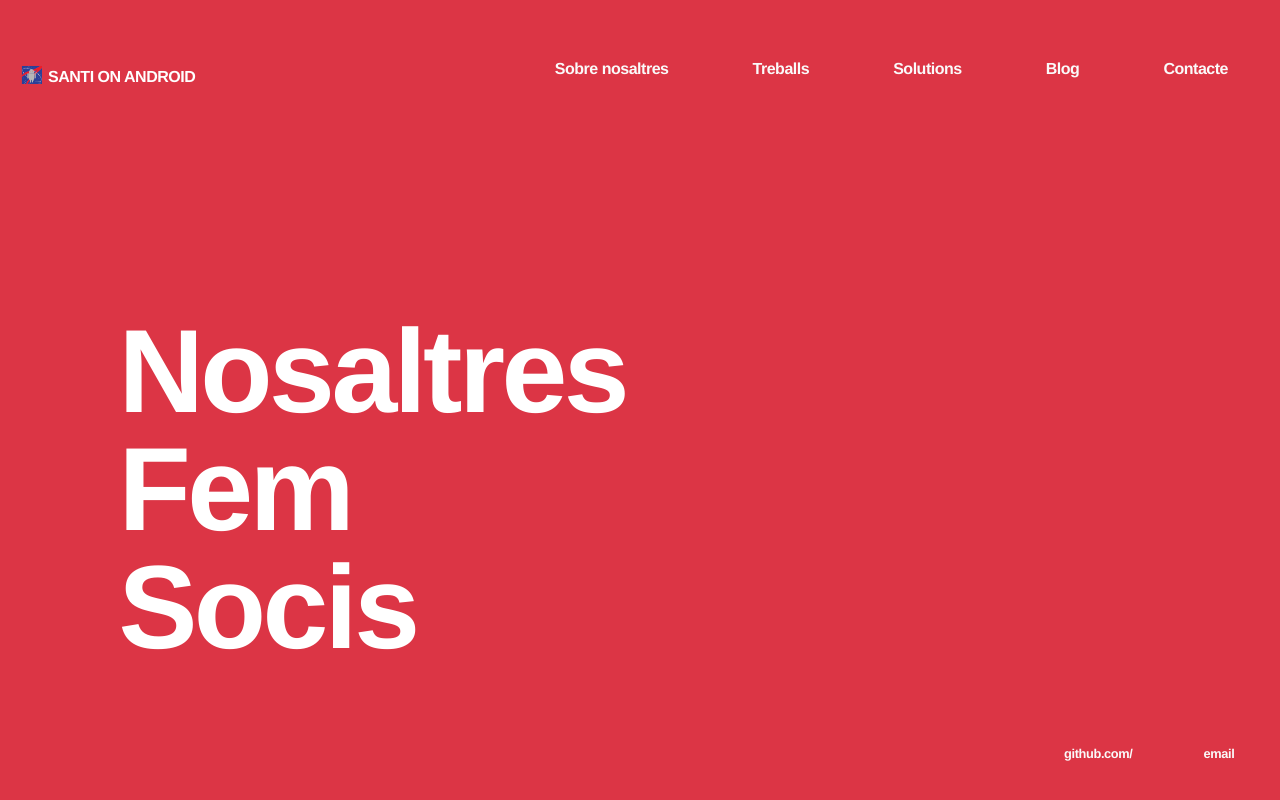
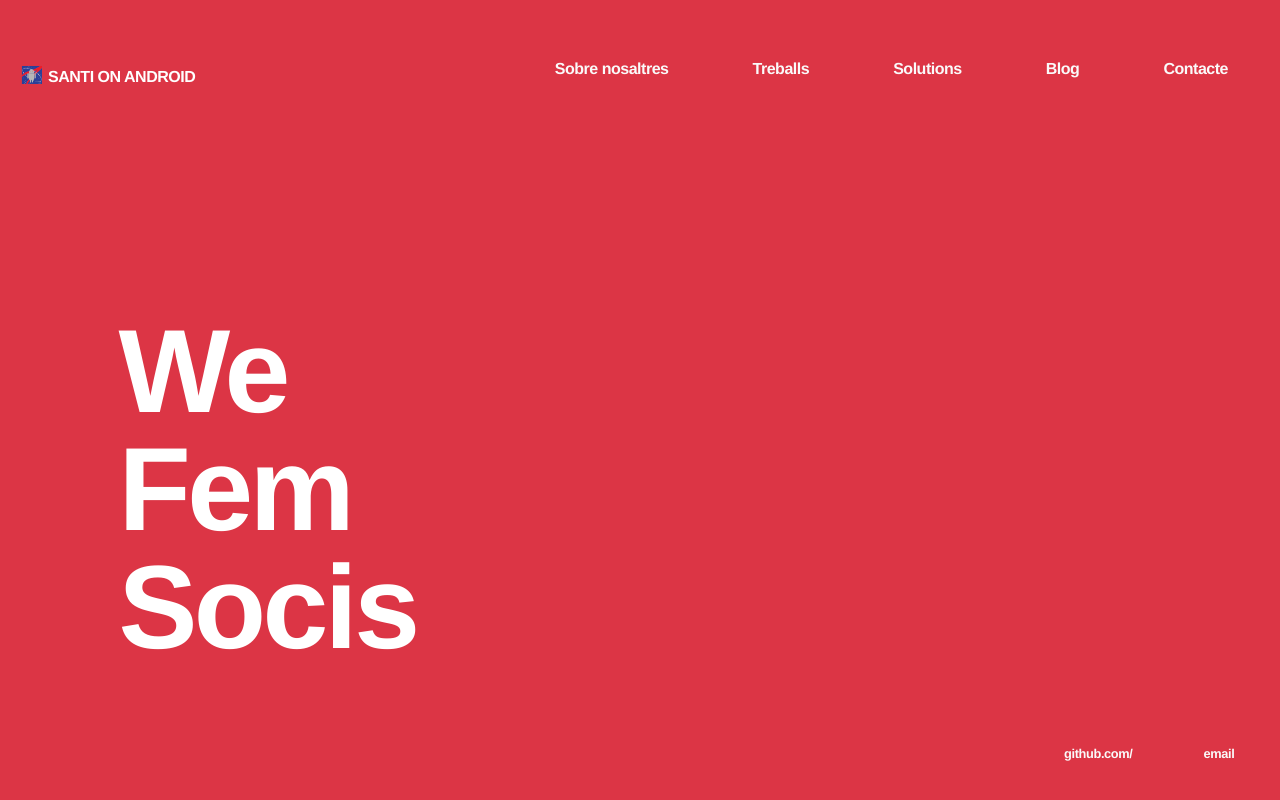
Before and after one commit to SantiOnAndroid/SantiOnAndroid.github.io, a Jekyll site: the page built from index.html, in a window 1280 px wide. Shown: the top 800 px of the page. Built offline with Jekyll 4.4.1, drawn with Linux system fonts in a browser that asks for light colours; some web fonts are replaced.

Commit message:
modificant titolj

```diff
--- a/index.html
+++ b/index.html
@@ -5,7 +5,7 @@ title: Santi on Android
 <div class="blurb">
 	<svg id="slide" >
 
-		<text  x="0" y="0"><h1>Nosaltres<br>Fem <br>Socis </h1></text>
+		<text  x="0" y="0"><h1>We<br>Fem <br>Socis </h1></text>
 
 	</svg>
 
```
